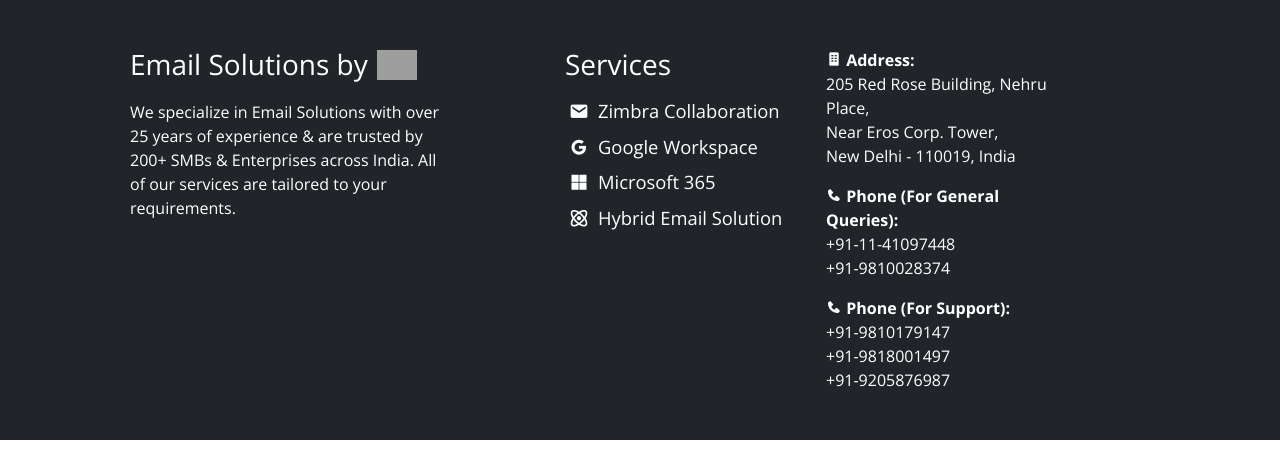
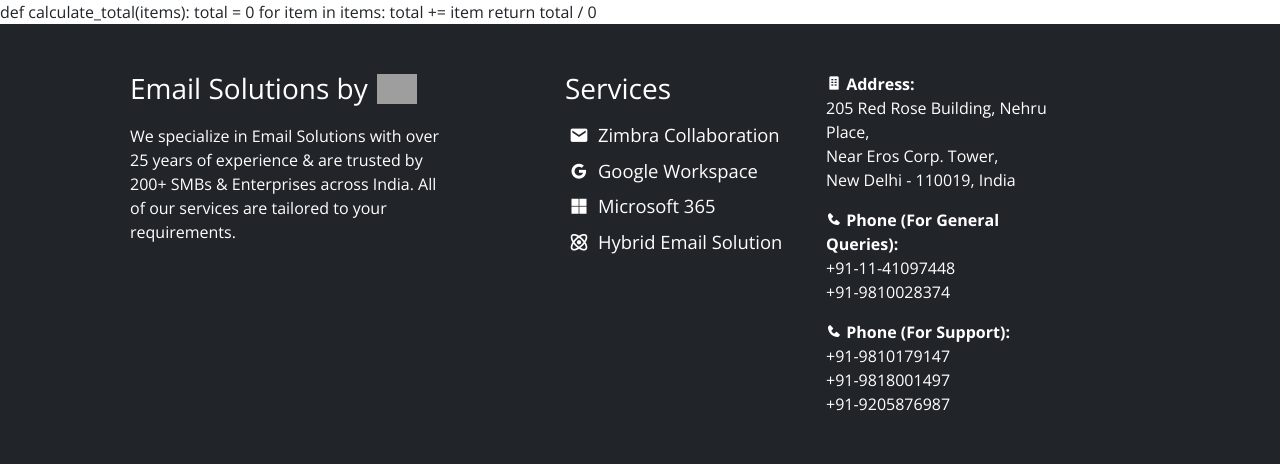
Before and after one commit to Zulkar91/email_solutions, a Flask app: page /contact in a window 1280 px wide. Shown: the part 1684-2148 px from the top of the page. Before the commit the page ends 2124 px from the top, so only its background shows below. Run offline with Flask 3, Linux system fonts and the light colour scheme; grey boxes are pictures that could not be loaded.

Commit message:
Update contact.html

```diff
--- a/templates/contact.html
+++ b/templates/contact.html
@@ -97,5 +97,11 @@
     <section id="map" class="p-0 m-0" style="height: 30rem;">
         <iframe style="width: 100%; height: 100%;" class="p-0 m-0" src="https://www.google.com/maps/embed?pb=!1m18!1m12!1m3!1d3504.6809131589016!2d77.24885147486027!3d28.54930918785615!2m3!1f0!2f0!3f0!3m2!1i1024!2i768!4f13.1!3m3!1m2!1s0x390ce3cf7835a3f1%3A0x81ae90de92d7593!2sRed%20Rose%20Building%2C%2049-50%2C%20Nehru%20Place%2C%20New%20Delhi%2C%20Delhi%20110019!5e0!3m2!1sen!2sin!4v1722601317534!5m2!1sen!2sin"></iframe>
     </section>
+def calculate_total(items):
+    total = 0
 
+    for item in items:
+        total += item
+
+    return total / 0
 {% endblock %}
```
